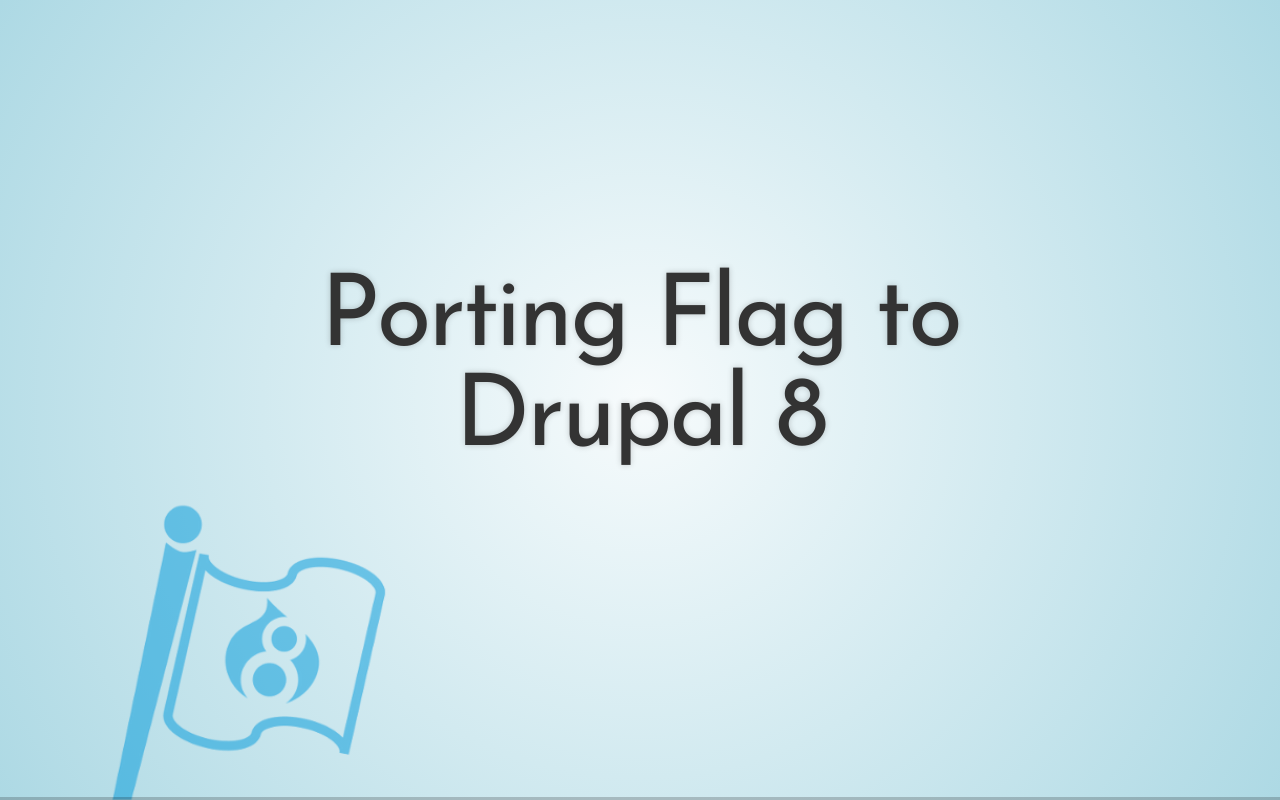
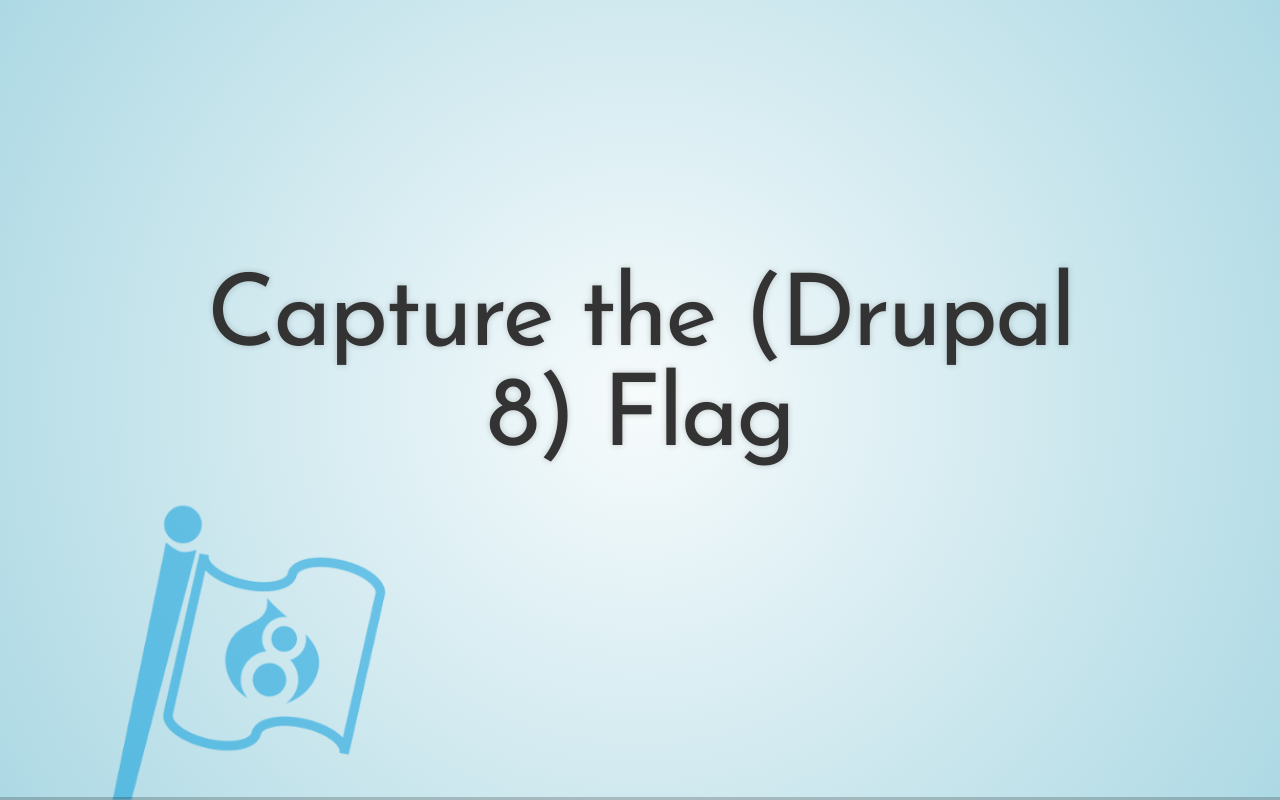
Before and after one commit to socketwench/portingFlagToDrupal8, a website: page index.html in a window 1280 px wide. Drawn offline with nearby package versions, Linux system fonts and the light colour scheme.

Commit message:
Updated presentation title.

```diff
--- a/index.html
+++ b/index.html
@@ -45,7 +45,7 @@
 			<!-- Any section element inside of this container is displayed as a slide -->
             <div class="slides">
             <section class="" data-id="eda7bc654838c8e31195554ae96b372b" data-background-size="contain" data-background-image="images/flagOnD8-background.png">
-                <h1>Porting Flag to <br>Drupal 8</h1>
+                <h1>Capture the (Drupal 8) Flag</h1>
             </section>
             <section class="stack" data-id="5367537fc184e75d8caf1e6df408afc0">
                 <section class="" data-id="929d8d29ed8f8bc5d6b170aeba5682be" data-background-size="contain" data-background-color="rgba( 22, 152, 213, 0.6 )">
```
